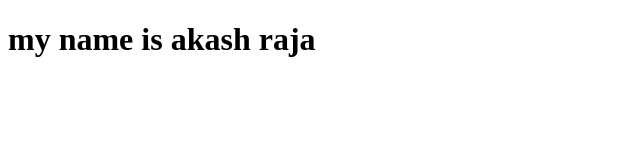
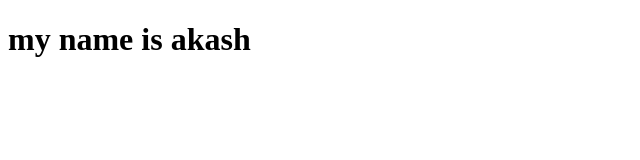
Before and after one commit to akashraja33/Sample-repo1, a plain HTML site: page index.html in a window 1280 px wide. Shown: the whole page, without its empty margins (0-640 px from the left). Drawn offline with Linux system fonts and the light colour scheme.

Commit message:
fix : changes my name

```diff
--- a/index.html
+++ b/index.html
@@ -6,6 +6,6 @@
     <title>Document</title>
 </head>
 <body>
-    <h1>my name is akash raja</h1>
+    <h1>my name is akash</h1>
 </body>
 </html>
```
